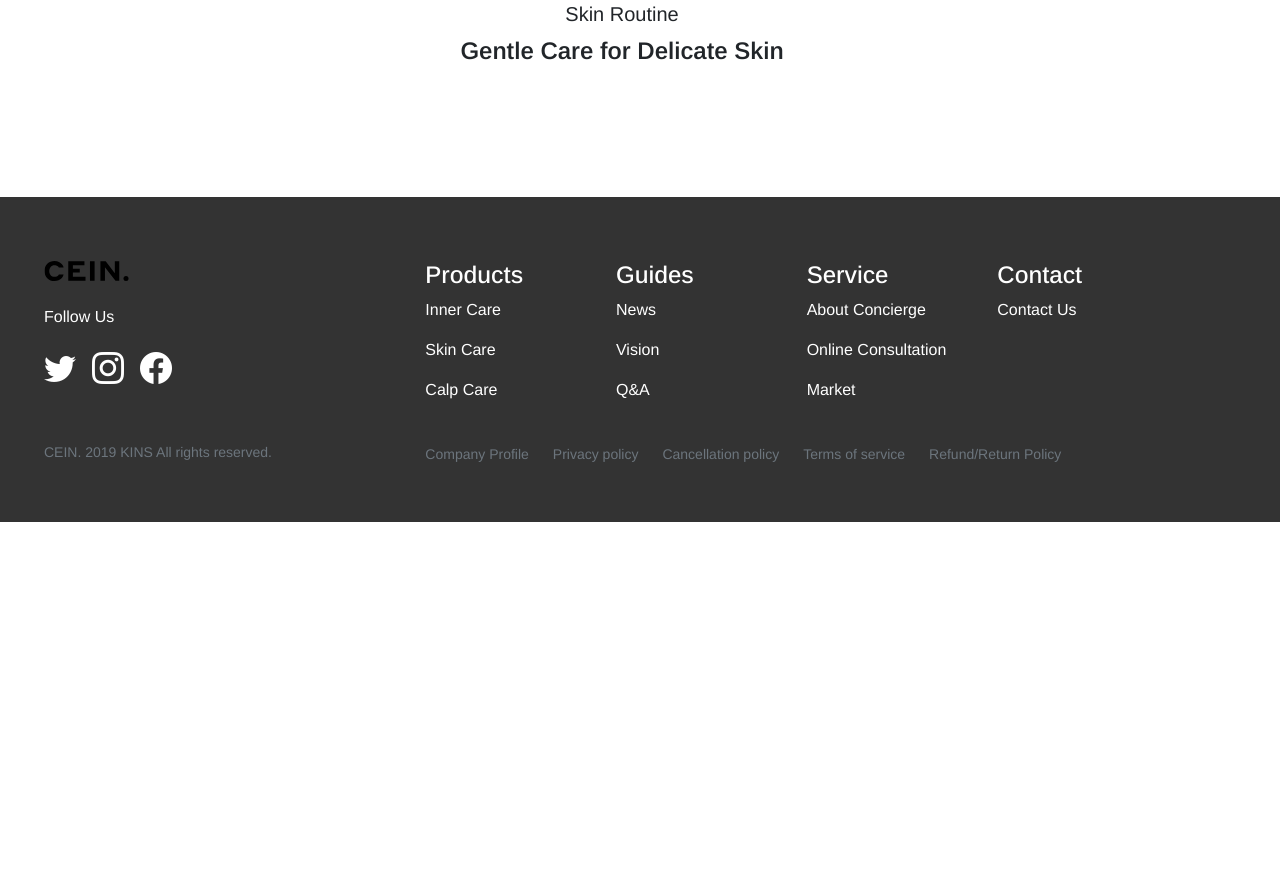
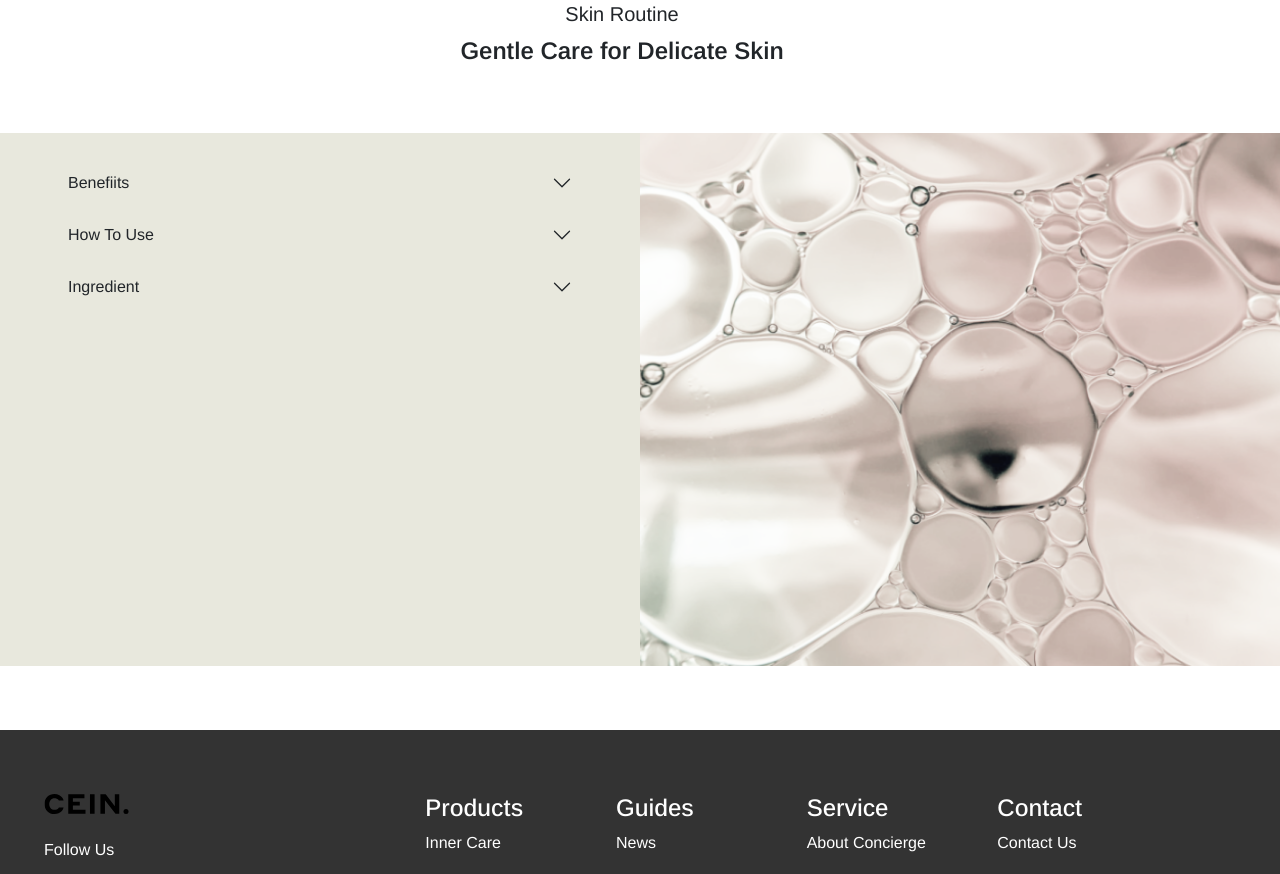
Before and after one commit to 1CL0UD/cein-react, a React (Vite) app: page /products/product-1 in a window 1280 px wide. Shown: the part 1040-1914 px from the top of the page. Before the commit the page ends 1562 px from the top, so only its background shows below. Built offline with nearby package versions, Linux system fonts and the light colour scheme.

Commit message:
Product page done up to accordion

```diff
--- a/src/pages/products/ProductPage.tsx
+++ b/src/pages/products/ProductPage.tsx
@@ -1,3 +1,4 @@
+import Accordion from '../../components/ui/Accordion';
 import AddToCartButton from '../../components/ui/AddToCartButton';
 import ProductDescription from '../../components/ui/ProductDescription';
 import LayoutProducts from './LayoutProducts';
@@ -45,6 +46,20 @@ const ProductPage = () => {
           <p className="fs-4 fw-semibold">Gentle Care for Delicate Skin</p>
         </div>
       </div>
+      <div className="container-fluid">
+        <div className="row">
+          <div className="col-6 bg-snow-drift p-0">
+            <Accordion />
+          </div>
+          <div className="col-6 p-0">
+            <img
+              src="/img/products/product-acc.png"
+              className="w-100 object-fit-cover"
+              alt="Product Accordion"
+            />
+          </div>
+        </div>
+      </div>
     </LayoutProducts>
   );
 };
```
